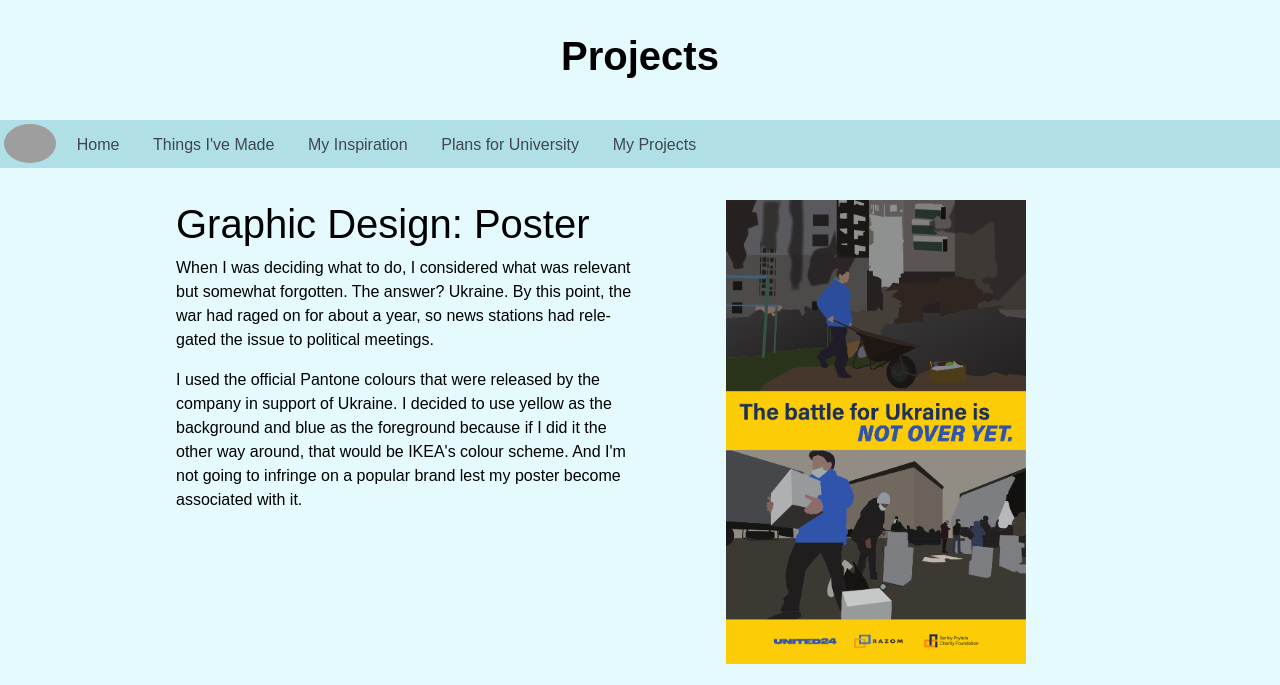
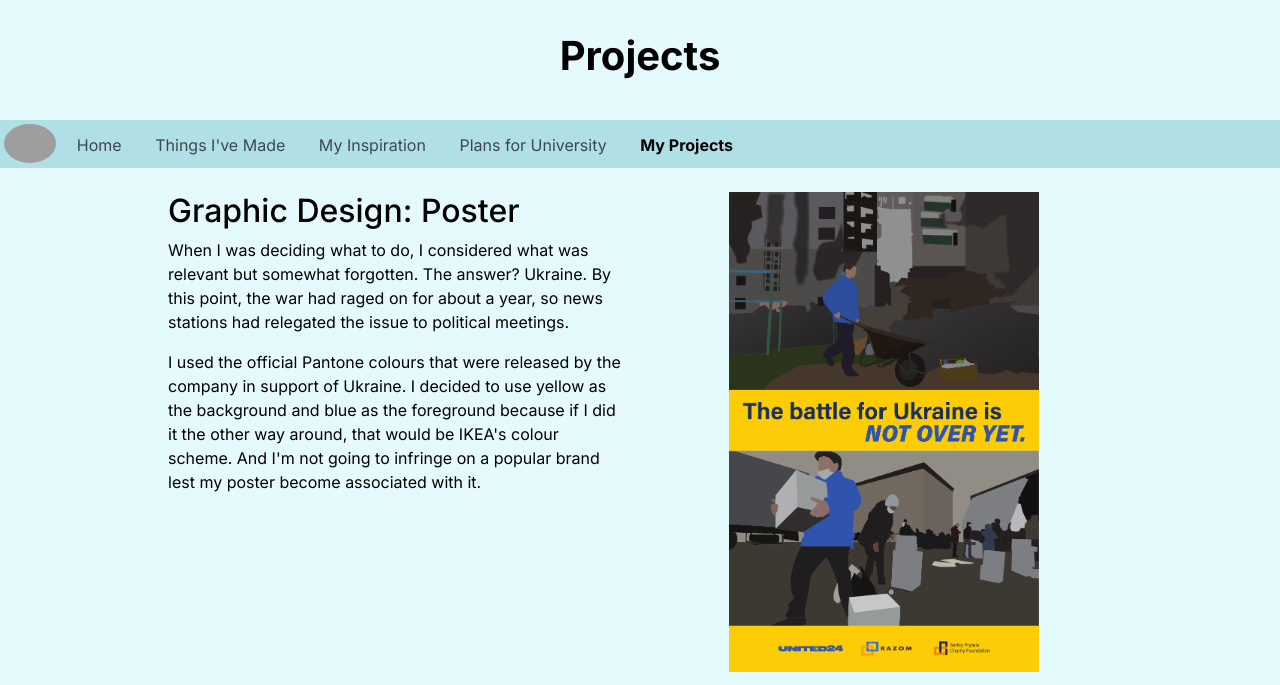
Before and after one commit to jgcodes2020/comtech11-portfolio, a Jekyll site: the page built from projects.html, in a window 1280 px wide and 1254 px high. Shown: the top 685 px of the window. Built offline with Jekyll 4.4.1, drawn with Linux system fonts in a browser that asks for light colours; nearby versions of some CDN libraries; some of the changed text lies outside the part shown; grey boxes are pictures that could not be loaded.

Commit message:
push new page changes

```diff
--- a/_layouts/base_page.html
+++ b/_layouts/base_page.html
@@ -18,6 +18,11 @@
   <script src="https://cdn.jsdelivr.net/npm/bootstrap@4.0.0/dist/js/bootstrap.min.js"
     integrity="sha384-JZR6Spejh4U02d8jOt6vLEHfe/JQGiRRSQQxSfFWpi1MquVdAyjUar5+76PVCmYl"
     crossorigin="anonymous"></script>
+  <!--Fonts (Inter)-->
+  <link rel="preconnect" href="https://fonts.googleapis.com">
+  <link rel="preconnect" href="https://fonts.gstatic.com" crossorigin>
+  <link href="https://fonts.googleapis.com/css2?family=Inter:wght@100;200;300;400;500;600;700;800;900&display=swap"
+    rel="stylesheet">
   <!--own CSS-->
   <link rel="stylesheet" href="assets/css/styles.css">
   <!--own JS-->
@@ -43,7 +48,8 @@
     <ul class="nav-links">
       <!-- Actual links -->
       {% for i in site.data.nav %}
-      <li><a href="{{i.link}}" class="{% if page.url == i.link %}nav-current{% endif %}">{{i.name}}</a></li>
+      {% assign link_url = page.url | prepend: "." %}
+      <li><a href="{{i.link}}" class="{% if link_url == i.link %}nav-current{% endif %}">{{i.name}}</a></li>
       {% endfor %}
     </ul>
   </nav>
--- a/assets/css/styles-base.scss
+++ b/assets/css/styles-base.scss
@@ -2,7 +2,7 @@
 ---
 // Colours/fonts
 :root {
-  --base-font: Arial, Helvetica, sans-serif;
+  --base-font: Inter, Arial, Helvetica, sans-serif;
 
   --base-bg: rgb(228, 250, 253);
   --base-bg2: powderblue;
@@ -173,9 +173,6 @@
   order: 2;
   flex-grow: 1;
   flex-basis: 0;
-
-
-  padding: 0.5rem;
 }
 section.ccard > .content {
   order: 1;
--- a/assets/css/styles-desktop.scss
+++ b/assets/css/styles-desktop.scss
@@ -31,6 +31,8 @@
 // ==================
 section.ccard {
   max-height: 30rem;
+
+  gap: 2rem;
 }
 section.ccard.card-left {
   flex-direction: row-reverse;
--- a/inspiration.html
+++ b/inspiration.html
@@ -5,10 +5,6 @@
 ---
 <section class="ccard ccard-right">
   <div class="content">
-    <h1>Alan Becker</h1>
-    <p>
-
-    </p>
   </div>
   <div>
 
--- a/projects.html
+++ b/projects.html
@@ -6,7 +6,7 @@
 
 <section class="ccard card-right">
   <div class="content">
-    <h1>Graphic Design: Poster</h1>
+    <h2>Graphic Design: Poster</h2>
     <p>
       When I was deciding what to do, I consi&shy;dered what was rele&shy;vant
       but somewhat for&shy;gotten. The answer? Ukraine. By this point, the
@@ -26,14 +26,19 @@
   </div>
 </section>
 <hr>
-<section class="ccard card-right">
+<section class="ccard card-left">
   <div class="content">
-    <h1>Photography: Portraits</h1>
+    <h2>Photography: Portraits</h2>
     <p>
       As Mr. Layton once said, "Portaits can capture emotion." Or something like that.
       When Bagavan and I were planning, we just went with whatever came to mind. In
       hindsight, quite a few of our photos were kinda depressing, and I think that
-      reflects our states of mind at times.
+      reflects our states of mind to some degree.
+    </p>
+    <p>
+      There were lots of failed shots that went into this project, but each failed shot
+      taught us a new lesson which we applied to subsequent shots. I also have gained a
+      newfound appreciation for the functionality a dedicated camera provides.
     </p>
   </div>
   <div class="carousel slide" id="photoshop-carousel">
@@ -58,3 +63,19 @@
     </a>
   </div>
 </section>
+<section class="ccard card-right">
+  <div class="content">
+    <h2>Film: Scene Recreation</h2>
+    <p>
+      This is a purposely terrible reaction of a scene from <i>The Office</i>, S1 E1
+      (timestamps: 13:55&ndash;14:33, 14:50&ndash;16:10). We were considering the issue
+      with actors, since we didn't have enough people to film everyone all at once. Luckily,
+      we managed to procure an extra person (Chloe) and our teacher (Mr. Layton) to play
+      the remaining roles.
+    </p>
+    <p>
+
+    </p>
+  </div>
+  <div></div>
+</section>
```
